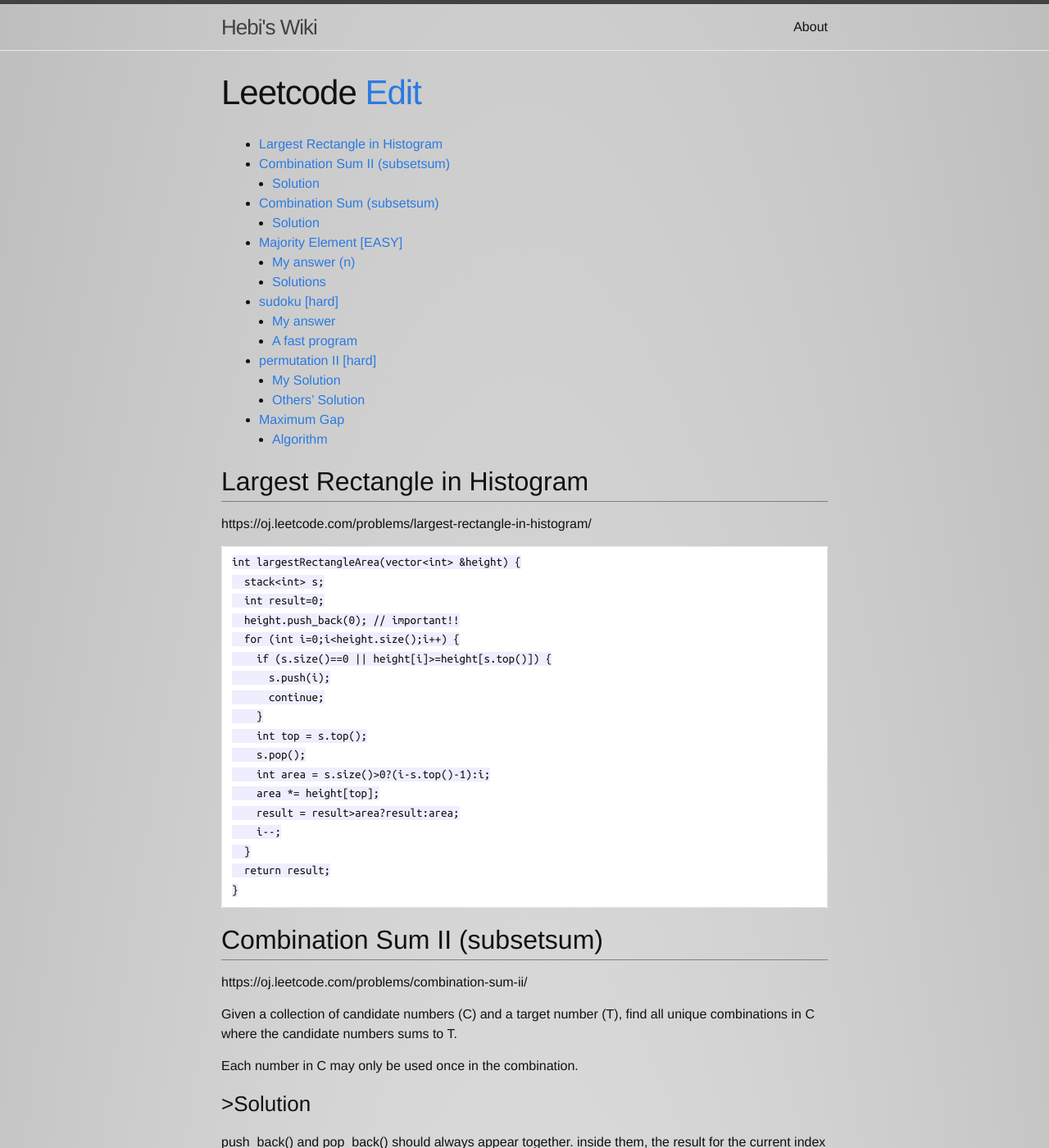
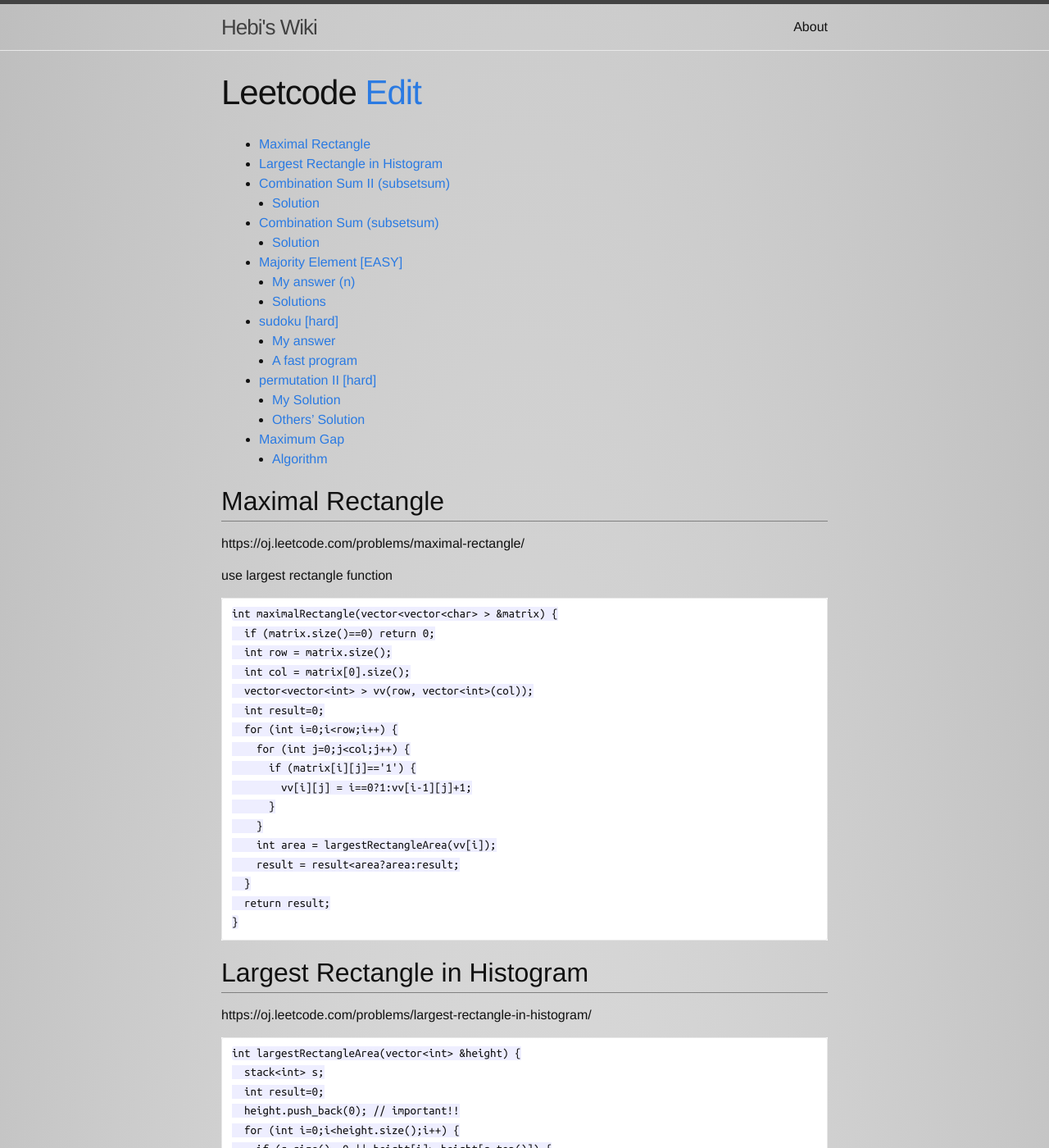
Before and after one commit to lihebi/wiki-old, a Jekyll site: the page built from _wiki/algorithm/leetcode.md, in a window 1280 px wide and 1400 px high. Shown: the whole window at 82% size. Built offline with Jekyll 4.4.1, drawn with Linux system fonts in a browser that asks for light colours; nearby versions of some CDN libraries; Markdown is read by kramdown in place of the engine named in the settings; a style sheet for code colours, icons or effects is not loaded.

Commit message:
max rect

````diff
--- a/_wiki/algorithm/leetcode.md
+++ b/_wiki/algorithm/leetcode.md
@@ -1,6 +1,33 @@
 ---
 title: Leetcode
 ---
+
+Maximal Rectangle
+-----------------
+
+https://oj.leetcode.com/problems/maximal-rectangle/
+
+use largest rectangle function
+
+```cpp
+int maximalRectangle(vector<vector<char> > &matrix) {
+  if (matrix.size()==0) return 0;
+  int row = matrix.size();
+  int col = matrix[0].size();
+  vector<vector<int> > vv(row, vector<int>(col));
+  int result=0;
+  for (int i=0;i<row;i++) {
+    for (int j=0;j<col;j++) {
+      if (matrix[i][j]=='1') {
+        vv[i][j] = i==0?1:vv[i-1][j]+1;
+      }
+    }
+    int area = largestRectangleArea(vv[i]);
+    result = result<area?area:result;
+  }
+  return result;
+}
+```
 
 Largest Rectangle in Histogram
 ------------------------------
````
